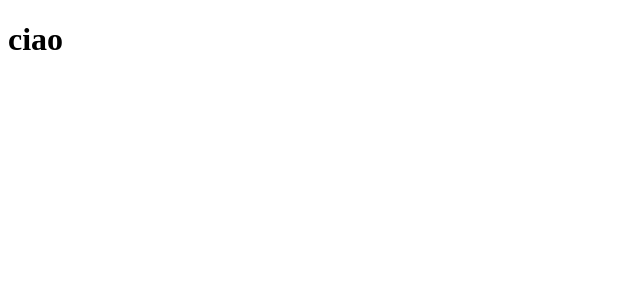
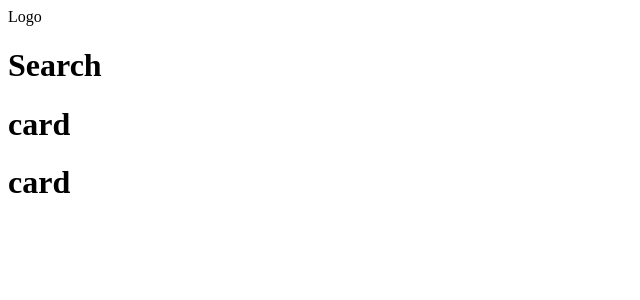
Before and after one commit to Titho93/vite-boolflix, a Vue app: page / in a window 1280 px wide. Shown: the top 300 px of the page, without its empty margins (0-640 px from the left). Built offline with nearby package versions, Linux system fonts and the light colour scheme.

Commit message:
[add] structure

```diff
--- a/package.json
+++ b/package.json
@@ -10,6 +10,7 @@
   "dependencies": {
     "axios": "^1.5.1",
     "bootstrap": "^5.3.2",
+    "sass": "^1.69.3",
     "vue": "^3.3.4"
   },
   "devDependencies": {
--- a/src/App.vue
+++ b/src/App.vue
@@ -1,12 +1,30 @@
 <script>
+
+import axios from 'axios'
+import Header from './components/Header.vue'
+import Main from './components/Main.vue'
+import { store } from './data/store';
+
+
 export default {
-
+  name: 'App',
+  components: {
+    Header,
+    Main,
+  },
+  data () {
+    return {
+      store
+    }
+  }
 }
 </script>
 
 <template>
 
-  <h1>ciao</h1>
+  <Header />
+
+  <Main />
 
 </template>
 
--- /dev/null
+++ b/src/components/Header.vue
@@ -0,0 +1,23 @@
+<script>
+
+import SearchBar from './partials/SearchBar.vue'
+
+export default {
+    name: 'Header',
+    components: {
+        SearchBar
+    }
+
+}
+</script>
+
+<template>
+
+    <div class="logo">Logo</div>
+    <SearchBar />
+
+</template>
+
+<style lang="scss">
+
+</style>
--- /dev/null
+++ b/src/components/Main.vue
@@ -0,0 +1,27 @@
+<script>
+
+import Movies from './partials/Movies.vue'
+import Series from './partials/Series.vue'
+import { store } from '../data/store';
+
+export default {
+    name: 'Main',
+    components: {
+        Movies,
+        Series
+    }
+}
+</script>
+
+<template>
+
+  <Movies />
+
+  <Series />
+
+
+</template>
+
+<style lang="scss">
+
+</style>
--- /dev/null
+++ b/src/components/partials/Card.vue
@@ -0,0 +1,15 @@
+<script>
+export default {
+    name: 'Card'
+}
+</script>
+
+<template>
+
+  <h1>card</h1>
+
+</template>
+
+<style lang="scss">
+
+</style>
--- /dev/null
+++ b/src/components/partials/Movies.vue
@@ -0,0 +1,22 @@
+<script>
+
+import Card from './Card.vue'
+import { store } from '../../data/store';
+
+export default {
+    name: 'Movies',
+    components: {
+      Card
+    }
+}
+</script>
+
+<template>
+
+  <Card />
+
+</template>
+
+<style lang="scss">
+
+</style>
--- /dev/null
+++ b/src/components/partials/SearchBar.vue
@@ -0,0 +1,15 @@
+<script>
+export default {
+    name: 'SearchBar'
+}
+</script>
+
+<template>
+
+  <h1>Search</h1>
+
+</template>
+
+<style lang="scss">
+
+</style>
--- /dev/null
+++ b/src/components/partials/Series.vue
@@ -0,0 +1,22 @@
+<script>
+
+import Card from './Card.vue'
+import { store } from '../../data/store';
+
+export default {
+    name: 'Series',
+    components: {
+      Card
+    }
+}
+</script>
+
+<template>
+
+  <Card />
+
+</template>
+
+<style lang="scss">
+
+</style>
--- /dev/null
+++ b/src/data/store.js
@@ -0,0 +1,5 @@
+import { reactive } from "vue";
+
+export const store = reactive({
+  apiUrl: "https://developers.themoviedb.org/3",
+});
```
Also changed, not shown: 1 other file (tests, documents, lock files or other folders).
